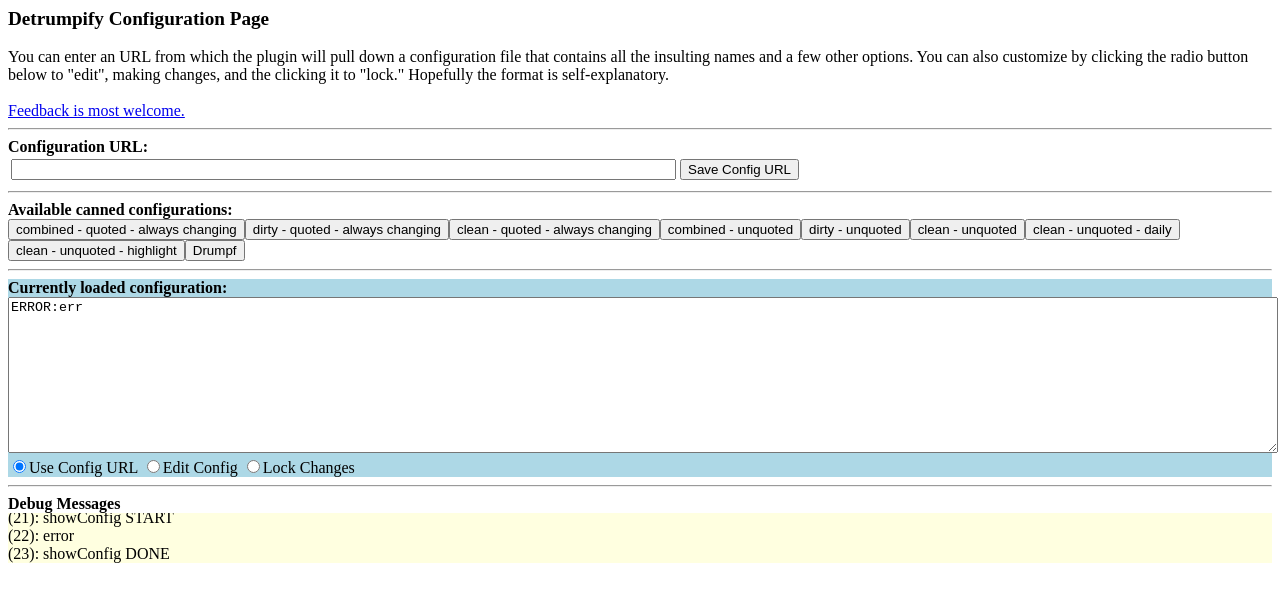
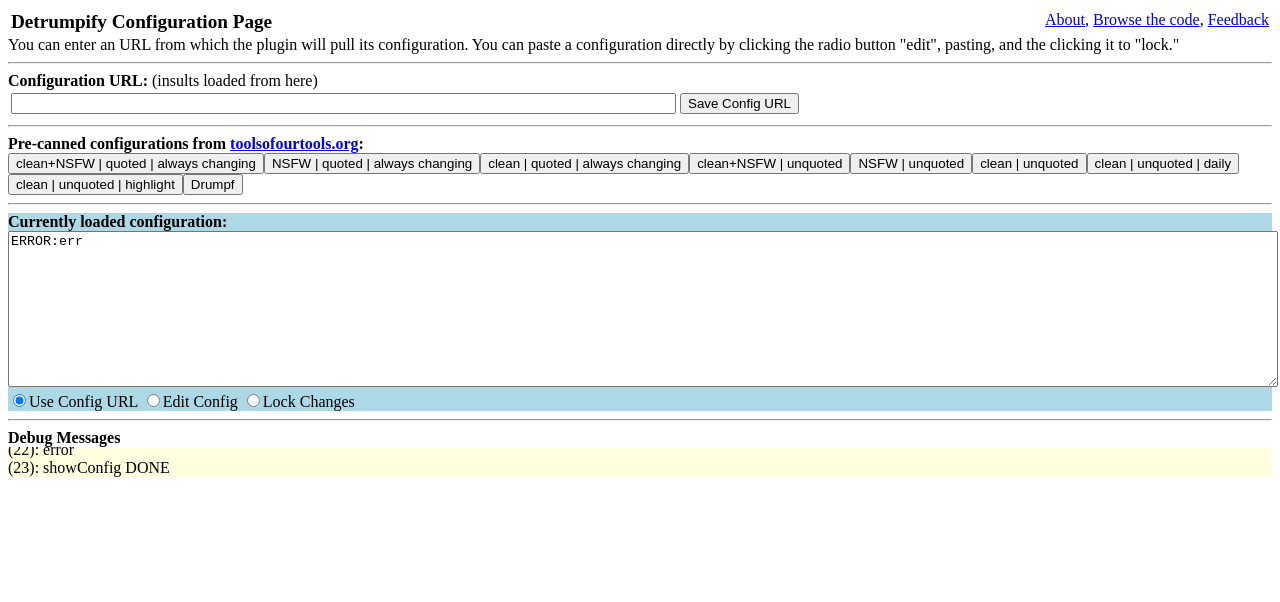
Before and after one commit to djacobow/detrumpify, a browser extension: page v2/options.html in a window 1280 px wide. Drawn offline with Linux system fonts and the light colour scheme.

Commit message:
options page cleanup

```diff
--- a/v2/defaults.js
+++ b/v2/defaults.js
@@ -8,41 +8,41 @@ var defaults = {
   // 'max_age': 7 * 24 * 60 * 60 * 1000
   'max_age': 180 * 1000,
   'buttons': [
-   [ 'combined - quoted - always changing',
+   [ 'clean+NSFW | quoted | always changing',
      url_base + '7dr3nsqkprw7xk3/combined-scare.json',
      'Combined list of clean and dirty names, quoted. Changes with every mention.',
    ],
 
-   [ 'dirty - quoted - always changing',
+   [ 'NSFW | quoted | always changing',
      url_base + 'kn0k0iv0vov3ez0/dirty-scare.json',
      'Only curseword names, with scare quotes. Changes on every mention.',
    ],
 
-   [ 'clean - quoted - always changing',
+   [ 'clean | quoted | always changing',
      url_base + 'krzd11bin7skagw/clean-scare.json',
      'Clean names only, with scare quotes. Changes on every mention.',
    ],
 
-   [ 'combined - unquoted',
+   [ 'clean+NSFW | unquoted',
      url_base + '68ffotpfvdzxtu3/combined.json',
      'Combined list of clean and dirty names. Changes with every mention.',
    ],
 
-   [ 'dirty - unquoted',
+   [ 'NSFW | unquoted',
      url_base + 'utie738lu03j1a4/dirty.json',
      'Only curseword names list of clean and dirty names. Changes with every mention.',
    ],
 
-   [ 'clean - unquoted',
+   [ 'clean | unquoted',
      url_base + 'xywl436wxlgquw1/clean.json',
      'Clean names only. Changes with every mention.',
    ],
 
-   [ 'clean - unquoted - daily',
+   [ 'clean | unquoted | daily',
      url_base + '3qr1gr1hklloa42/clean-daily.json',
      'Clean names only. Changes only once a day.',
    ],
-   [ 'clean - unquoted - highlight',
+   [ 'clean | unquoted | highlight',
      url_base + '9uqvrozh0jo65jj/clean-highlight.json',
      'Clean names only. Highlight.',
    ],
--- a/v2/options.html
+++ b/v2/options.html
@@ -5,12 +5,22 @@
     <title>ReDetrumpify Config</title>
   </head>
   <body>
-      <div style="font-size:120%; font-weight:bold">Detrumpify Configuration Page</div><br>
-      <div>You can enter an URL from which the plugin will pull down a configuration file that contains all the insulting names and a few other options. You can also customize by clicking the radio button below to "edit", making changes, and the clicking it to "lock." Hopefully the format is self-explanatory.</div><br>
-      <div><a href="mailto:dave@toolsofourtools.org">Feedback is most welcome.</a></div>
+      <table width="100%">
+          <tr>
+              <td valign="top">
+                  <div style="font-size:120%; font-weight:bold">Detrumpify Configuration Page</div>
+              </td>
+              <td valign="top" align="right">
+                  <a href="http://toolsofourtools.org/detrumpify-about">About</a>,
+                  <a href="https://github.com/djacobow/detrumpify">Browse the code</a>,
+                  <a href="mailto:dave@toolsofourtools.org">Feedback</a>
+              </td>
+          </tr>
+      </table>
+      <div>You can enter an URL from which the plugin will pull its configuration. You can paste a configuration directly by clicking the radio button "edit", pasting, and the clicking it to "lock."</div>
     <hr>
     <div id="urldiv">
-      <b>Configuration URL:</b>
+      <b>Configuration URL: </b>(insults loaded from here)
       <table>
         <tr>
           <td>
@@ -23,7 +33,7 @@
       </table>
     </div>
     <hr>
-    <div><b>Available canned configurations:</b></div>
+    <div><b>Pre-canned configurations from <a href="toolsofourtools.org">toolsofourtools.org</a>:</b></div>
     <div id="buttonsdiv">
     </div>
 
@@ -51,7 +61,7 @@
 
     <div id="statusdiv_container">
       <b>Debug Messages</b>
-      <div id="statusdiv" style="background-color: lightyellow; width:100%; height:50px; overflow-y:scroll">
+      <div id="statusdiv" style="background-color: lightyellow; width:100%; height:30px; overflow-y:scroll">
       </div>
     </div>
     <script src="defaults.js"></script>
--- a/v2/options.js
+++ b/v2/options.js
@@ -9,6 +9,8 @@ function selectConfig(e) {
   log('selectConfig(): ' + url);
   srcelem = document.getElementById('configsrc');
   srcelem.value = url;
+  modeclick('url');
+  document.getElementById('editmode_url').checked = true;
   save_plugin_options();
 }
 
```
Also changed, not shown: v2/manifest.json.
